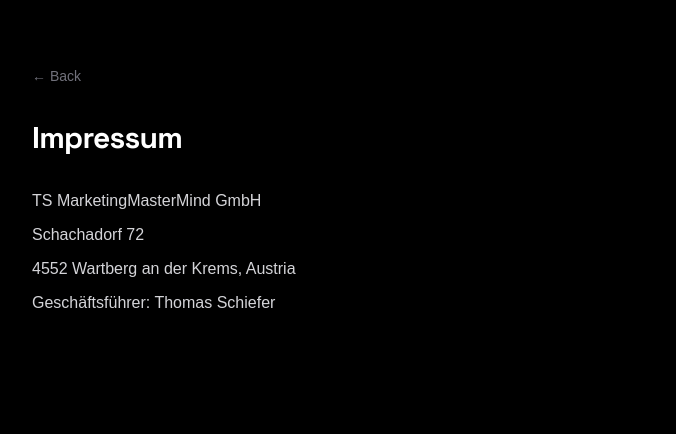
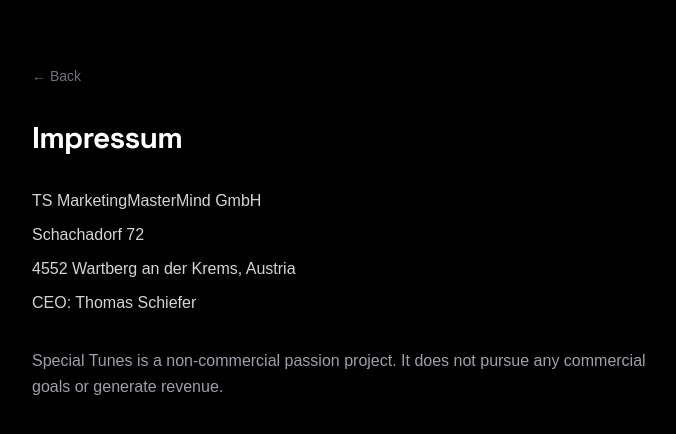
Before and after one commit to radioslate/specialtunes, a Next.js app: page /impressum in a window 1280 px wide. Shown: the top 434 px of the page, without its empty margins (296-972 px from the left). Built offline with nearby package versions, Linux system fonts and the light colour scheme.

Commit message:
update impressum: CEO title and non-commercial note

```diff
--- a/app/impressum/page.tsx
+++ b/app/impressum/page.tsx
@@ -15,12 +15,16 @@
           Impressum
         </h1>
 
-<div className="text-zinc-300 leading-relaxed space-y-2">
+        <div className="text-zinc-300 leading-relaxed space-y-2">
           <p>TS MarketingMasterMind GmbH</p>
           <p>Schachadorf 72</p>
           <p>4552 Wartberg an der Krems, Austria</p>
-          <p>Geschäftsführer: Thomas Schiefer</p>
+          <p>CEO: Thomas Schiefer</p>
         </div>
+
+        <p className="text-zinc-400 leading-relaxed mt-8">
+          Special Tunes is a non-commercial passion project. It does not pursue any commercial goals or generate revenue.
+        </p>
       </div>
     </main>
   )
```
